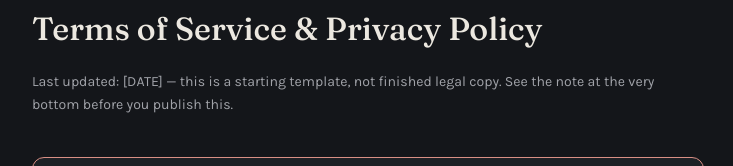
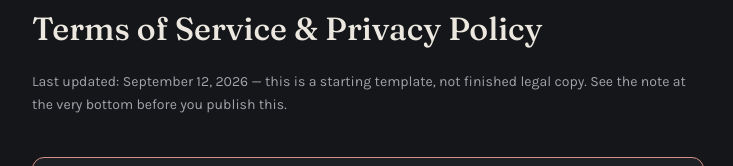
Before and after one commit to Jchitzz/Safespace, a website: page public/terms.html in a window 1280 px wide. Shown: the part 124-290 px from the top of the page, 272-1005 px from the left. Drawn offline with Linux system fonts and the light colour scheme.

Commit message:
Update terms.html

```diff
--- a/public/terms.html
+++ b/public/terms.html
@@ -38,7 +38,7 @@
 <main>
   <a class="back-link" href="/">&larr; Back to SafeSpace</a>
   <h1>Terms of Service & Privacy Policy</h1>
-  <p class="updated">Last updated: [DATE] — this is a starting template, not finished legal copy. See the note at the very bottom before you publish this.</p>
+  <p class="updated">Last updated: September 12, 2026 — this is a starting template, not finished legal copy. See the note at the very bottom before you publish this.</p>
 
   <div class="callout">
     <p><strong>SafeSpace is not therapy, counseling, medical advice, or a crisis service.</strong> It connects you with anonymous peers for informal support conversations. The people you talk to are not verified professionals and their advice is not vetted.</p>
```
